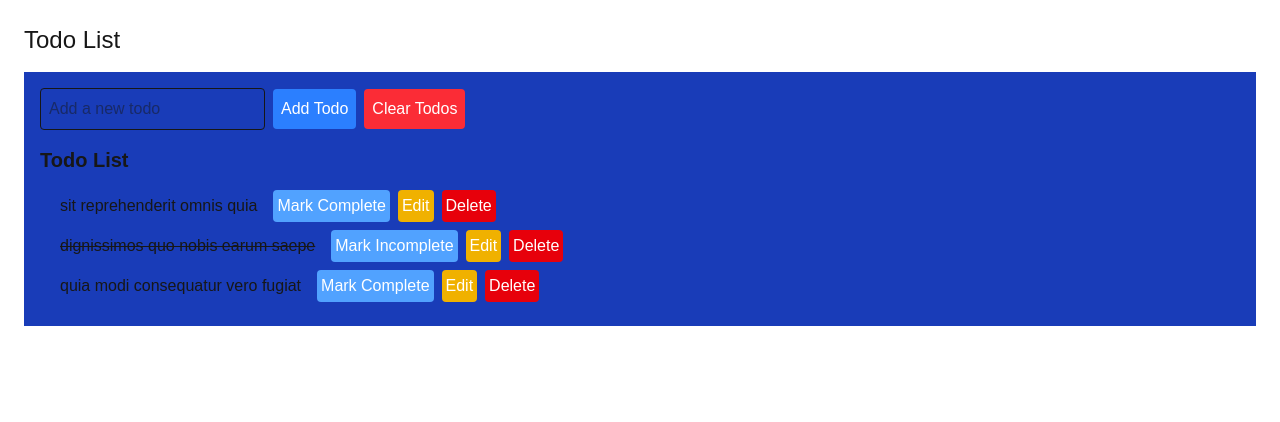
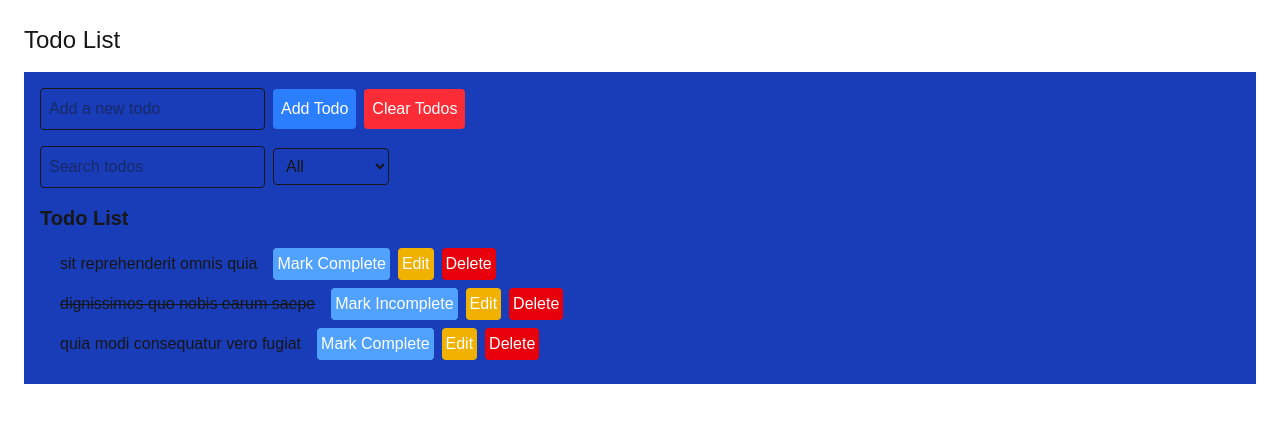
Before and after one commit to RobotGeissler/interactive-crud, a Next.js app in the folder ntx-crud-challenge/: page / in a window 1280 px wide. Shown: the top 422 px of the page. Built offline with nearby package versions, Linux system fonts and the light colour scheme.

Commit message:
Added search and filter for todos

```diff
--- a/ntx-crud-challenge/src/components/TodoList.tsx
+++ b/ntx-crud-challenge/src/components/TodoList.tsx
@@ -15,6 +15,8 @@ export default function TodoList({ todolist }: TodoListProps) {
     const [newTitle, setNewTitle] = useState<string>('');
     const [editingId, setEditingId] = useState<number | null>(null);
     const [editTitle, setEditTitle] = useState<string>('');
+    const [filter, setFilter] = useState<'all' | 'active' | 'completed'>('all');
+    const [searchQuery, setSearchQuery] = useState<string>('');
 
     const addTodo = async () => {
         if (!newTitle.trim()) return;
@@ -54,6 +56,15 @@ export default function TodoList({ todolist }: TodoListProps) {
         setTodos(prev => prev.filter(todo => todo.id !== id));
     };
 
+    const filteredTodos = todos.filter(todo => {
+        if (filter === 'active') return !todo.completed;
+        else if (filter === 'completed') return todo.completed;
+        return true;
+    }).filter(todo => {
+        if (searchQuery) return todo.title.toLowerCase().includes(searchQuery.toLowerCase());
+        return true;
+    });
+
     return (
         <div className="bg-blue-800 p-4">
             <div className="mb-4">
@@ -71,11 +82,30 @@ export default function TodoList({ todolist }: TodoListProps) {
                     Clear Todos
                 </button>
             </div>
+            <div className="mb-4">
+                <input
+                    type="text"
+                    value={searchQuery}
+                    onChange={(e) => setSearchQuery(e.target.value)}
+                    placeholder="Search todos"
+                    className="border rounded p-2 mr-2"
+                />
+                <select
+                    value={filter}
+                    onChange={(e) => setFilter(e.target.value as 'all' | 'active' | 'completed')}
+                    className="border rounded p-2"
+                >
+                    <option value="all">All</option>
+                    <option value="active">Active</option>
+                    <option value="completed">Completed</option>
+                </select>
+            </div>
             <h2 className="text-xl font-bold mb-4">Todo List</h2>
             <ul className="pl-5">
-                {todos.map((todo) => (
+                {filteredTodos.map((todo) => (
                 <li key={todo.id} className="mb-2">
                     {editingId === todo.id ? (
+                    // Active editing state of note
                     <>
                         <input
                             type="text"
@@ -100,6 +130,7 @@ export default function TodoList({ todolist }: TodoListProps) {
                         </button>
                     </>
                     ) : (
+                    // Default state of note
                     <>
                         <span className={`mr-4 ${todo.completed ? 'line-through' : ''}`}>
                             {todo.title}
```
